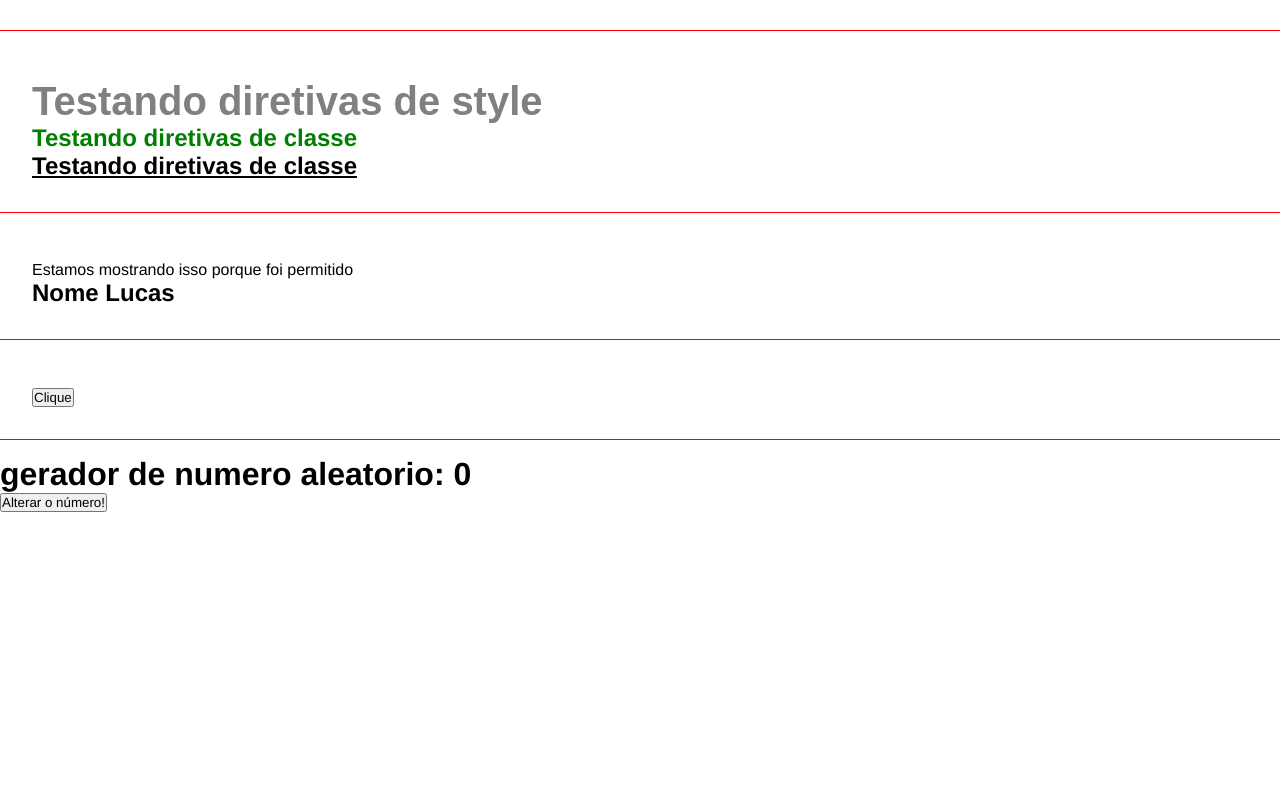
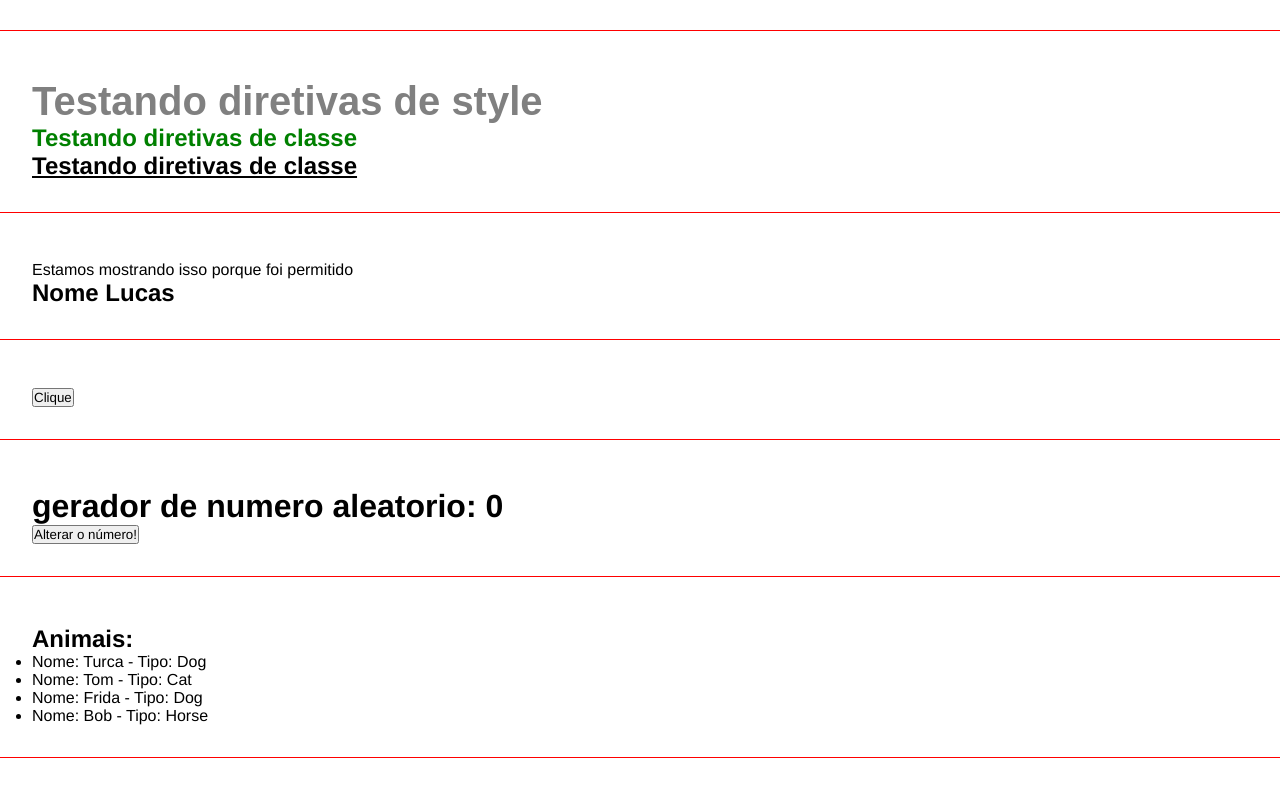
Before and after one commit to lucashomero/angular-test, an Angular app: page / in a window 1280 px wide. Shown: the part 279-1076 px from the top of the page. Built offline with nearby package versions, Linux system fonts and the light colour scheme.

Commit message:
code: list render #12

```diff
--- a/src/app/app.component.html
+++ b/src/app/app.component.html
@@ -4,3 +4,4 @@
 <app-if-render></app-if-render>
 <app-eventos></app-eventos>
 <app-emitter></app-emitter>
+<app-list-render></app-list-render>
--- a/src/app/app.component.ts
+++ b/src/app/app.component.ts
@@ -6,12 +6,13 @@
 import { IfRenderComponent } from './componentes/if-render/if-render.component';
 import { EventosComponent } from './componentes/eventos/eventos.component';
 import { EmitterComponent } from './componentes/emitter/emitter.component';
+import { ListRenderComponent } from './componentes/list-render/list-render.component';
 
 
 @Component({
   selector: 'app-root',
   standalone: true,
-  imports: [RouterOutlet, FirstComponentComponent, ParentDataComponent, DirectivesComponent, IfRenderComponent, EventosComponent, EmitterComponent],
+  imports: [RouterOutlet, FirstComponentComponent, ParentDataComponent, DirectivesComponent, IfRenderComponent, EventosComponent, EmitterComponent, ListRenderComponent],
   templateUrl: './app.component.html',
   styleUrl: './app.component.scss'
 })
--- a/src/app/componentes/emitter/emitter.component.html
+++ b/src/app/componentes/emitter/emitter.component.html
@@ -1,4 +1,4 @@
-<div class="clas">
+<div class="class">
     <h1>gerador de numero aleatorio: {{myNumber}} </h1>
     <app-change-number (changeNumber)="onChangeNumber()"></app-change-number>
 </div>
--- /dev/null
+++ b/src/app/componentes/list-render/list-render.component.html
@@ -0,0 +1,8 @@
+<div class="class">
+    <h2>Animais:</h2>
+    <ul>
+        <li *ngFor="let animal of animals">
+            Nome: {{ animal.name }} - Tipo: {{animal.type}}
+        </li>
+    </ul>
+</div>
--- /dev/null
+++ b/src/app/componentes/list-render/list-render.component.ts
@@ -0,0 +1,19 @@
+import { CommonModule } from '@angular/common';
+import { Component } from '@angular/core';
+
+@Component({
+  selector: 'app-list-render',
+  standalone: true,
+  imports: [CommonModule],
+  templateUrl: './list-render.component.html',
+  styleUrl: './list-render.component.scss'
+})
+export class ListRenderComponent {
+  animals = [
+    { name: 'Turca', type: 'Dog'},
+    { name: 'Tom', type: 'Cat'},
+    { name: 'Frida', type: 'Dog'},
+    { name: 'Bob', type: 'Horse'}
+  ]
+
+}
```
Also changed, not shown: src/app/componentes/list-render/list-render.component.scss (added), 1 other file (tests, documents, lock files or other folders).
